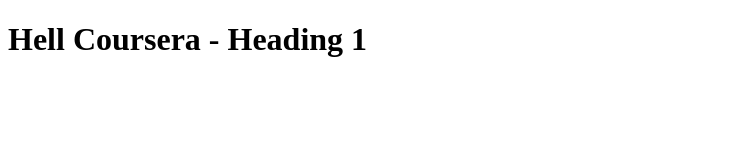
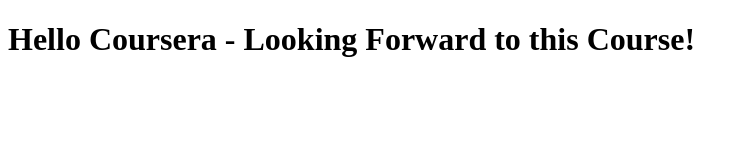
Before and after one commit to CognitiveDissident/coursera-html-test, a plain HTML site: page site/index.html in a window 1280 px wide. Shown: the whole page, without its empty margins (0-748 px from the left). Drawn offline with Linux system fonts and the light colour scheme.

Commit message:
Added text to Heading

```diff
--- a/site/index.html
+++ b/site/index.html
@@ -4,6 +4,6 @@
 	<title>Hello Coursera!</title>
 </head>
 <body>
-<h1>Hell Coursera - Heading 1</h1>
+<h1>Hello Coursera - Looking Forward to this Course!</h1>
 </body>
 </html>
```
